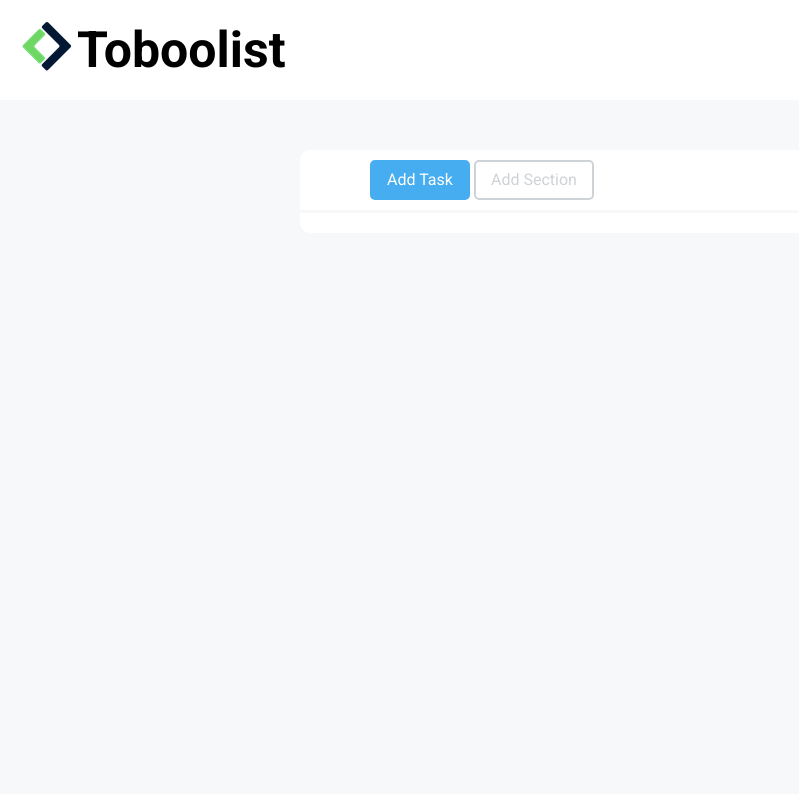
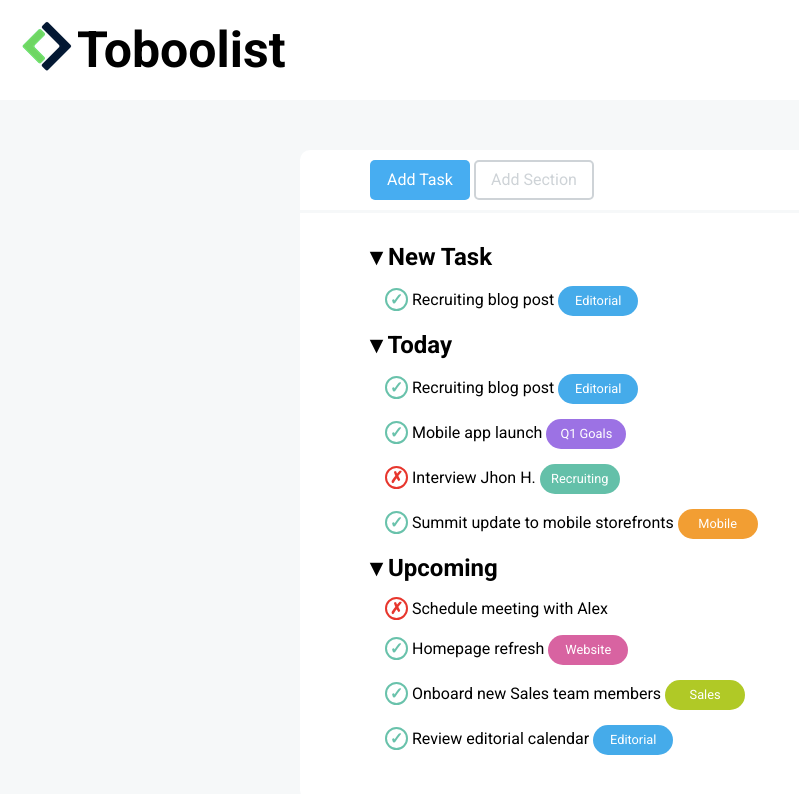
Before and after one commit to MarcoCocco/html-css-toboolist, a plain HTML site: page index.html in a window 1280 px wide. Shown: the whole page, without its empty margins (0-799 px from the left). Drawn offline with Linux system fonts and the light colour scheme.

Commit message:
Aggiunto il corpo pagina e relative sezioni

```diff
--- a/css/style.css
+++ b/css/style.css
@@ -20,7 +20,8 @@ header {
     padding-left: 20px;
 }
 
-header img, h1 {
+header img,
+h1 {
     display: inline-block;
 }
 
@@ -76,7 +77,106 @@ header h1 {
 main {
     background-color: white;
     margin: 0px 300px;
-    padding: 10px 70px;
+    padding: 30px 70px;
     border-bottom-left-radius: 10px;
     border-bottom-right-radius: 10px;
 }
+
+.list-items {
+    margin: 15px;
+}
+
+#check {
+    height: 23px;
+    width: 23px;
+    display: inline-block;
+    background-color: white;
+    color: #69c2ab;
+    border: 2px solid #69c2ab;
+    border-radius: 50%;
+    text-align: center;
+}
+
+#cross {
+    height: 23px;
+    width: 23px;
+    display: inline-block;
+    background-color: white;
+    color: #e7362d;
+    border: 2px solid #e7362d;
+    border-radius: 50%;
+    text-align: center;
+}
+
+
+#editorial {
+    display: inline-block;
+    height: 30px;
+    width: 80px;
+    border-radius: 20px;
+    background-color: #45abea;
+    text-align: center;
+    line-height: 30px;
+    color: white;
+    font-size: .8em;
+}
+
+#q1goals {
+    display: inline-block;
+    height: 30px;
+    width: 80px;
+    border-radius: 20px;
+    background-color: #9c72e4;
+    text-align: center;
+    line-height: 30px;
+    color: white;
+    font-size: .8em;
+}
+
+#recruiting {
+    display: inline-block;
+    height: 30px;
+    width: 80px;
+    border-radius: 20px;
+    background-color: #64c0a9;
+    text-align: center;
+    line-height: 30px;
+    color: white;
+    font-size: .8em;
+}
+
+#mobile {
+    display: inline-block;
+    height: 30px;
+    width: 80px;
+    border-radius: 20px;
+    background-color: #f29e33;
+    text-align: center;
+    line-height: 30px;
+    color: white;
+    font-size: .8em;
+}
+
+#website {
+    display: inline-block;
+    height: 30px;
+    width: 80px;
+    border-radius: 20px;
+    background-color: #d863a1;
+    text-align: center;
+    line-height: 30px;
+    color: white;
+    font-size: .8em;
+}
+
+#sales {
+    display: inline-block;
+    height: 30px;
+    width: 80px;
+    border-radius: 20px;
+    background-color: #b0c926;
+    text-align: center;
+    line-height: 30px;
+    color: white;
+    font-size: .8em;
+}
--- a/index.html
+++ b/index.html
@@ -37,7 +37,105 @@
 
     <!--  Corpo principale della pagina -->
     <main>
+        <div class="list">
+            <h2>&#9662; New Task</h2>
 
+            <div class="list-items">
+                <div id="check">
+                    <strong>&check;</strong>
+                </div>
+                <span>Recruiting blog post</span>
+                <div id="editorial">
+                    Editorial
+                </div>
+            </div>
+
+            <div class="list">
+                <h2>&#9662; Today</h2>
+
+                <div class="list-items">
+                    <div id="check">
+                        <strong>&check;</strong>
+                    </div>
+                    <span>Recruiting blog post</span>
+                    <div id="editorial">
+                        Editorial
+                    </div>
+                </div>
+
+                <div class="list-items">
+                    <div id="check">
+                        <strong>&check;</strong>
+                    </div>
+                    <span>Mobile app launch</span>
+                    <div id="q1goals">
+                        Q1 Goals
+                    </div>
+                </div>
+
+                <div class="list-items">
+                    <div id="cross">
+                        <strong>&cross;</strong>
+                    </div>
+                    <span>Interview Jhon H.</span>
+                    <div id="recruiting">
+                        Recruiting
+                    </div>
+                </div>
+
+                <div class="list-items">
+                    <div id="check">
+                        <strong>&check;</strong>
+                    </div>
+                    <span>Summit update to mobile storefronts</span>
+                    <div id="mobile">
+                        Mobile
+                    </div>
+                </div>
+
+                <div class="list">
+                    <h2>&#9662; Upcoming</h2>
+
+                    <div class="list-items">
+                        <div id="cross">
+                            <strong>&cross;</strong>
+                        </div>
+                        <span>Schedule meeting with Alex</span>
+                    </div>
+
+                    <div class="list-items">
+                        <div id="check">
+                            <strong>&check;</strong>
+                        </div>
+                        <span>Homepage refresh</span>
+                        <div id="website">
+                            Website
+                        </div>
+                    </div>
+
+                    <div class="list-items">
+                        <div id="check">
+                            <strong>&check;</strong>
+                        </div>
+                        <span>Onboard new Sales team members</span>
+                        <div id="sales">
+                            Sales
+                        </div>
+                    </div>
+
+                    <div class="list-items">
+                        <div id="check">
+                            <strong>&check;</strong>
+                        </div>
+                        <span>Review editorial calendar</span>
+                        <div id="editorial">
+                            Editorial
+                        </div>
+                    </div>
+
+
+
+                </div>
 
     </main>
 
```
